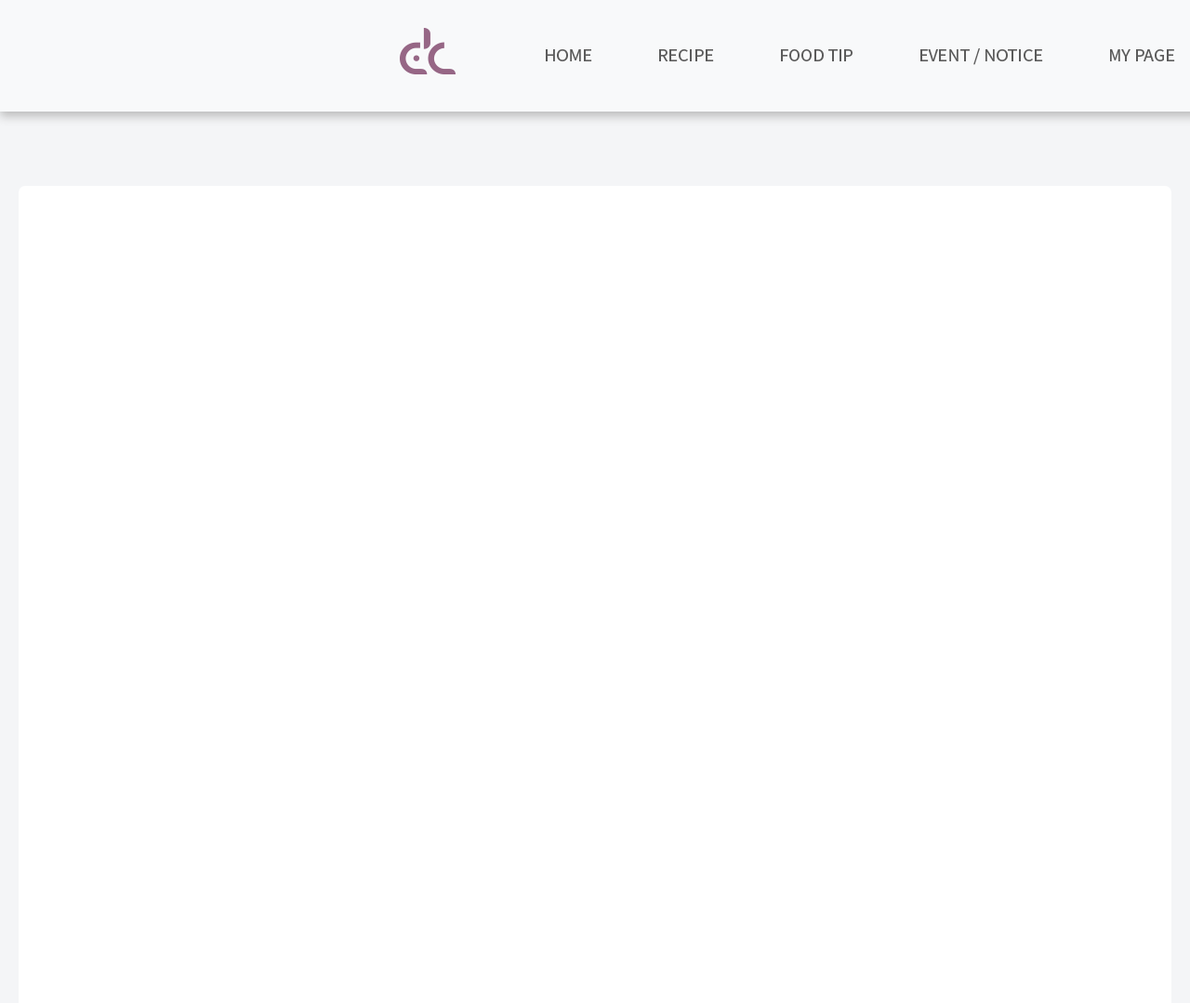
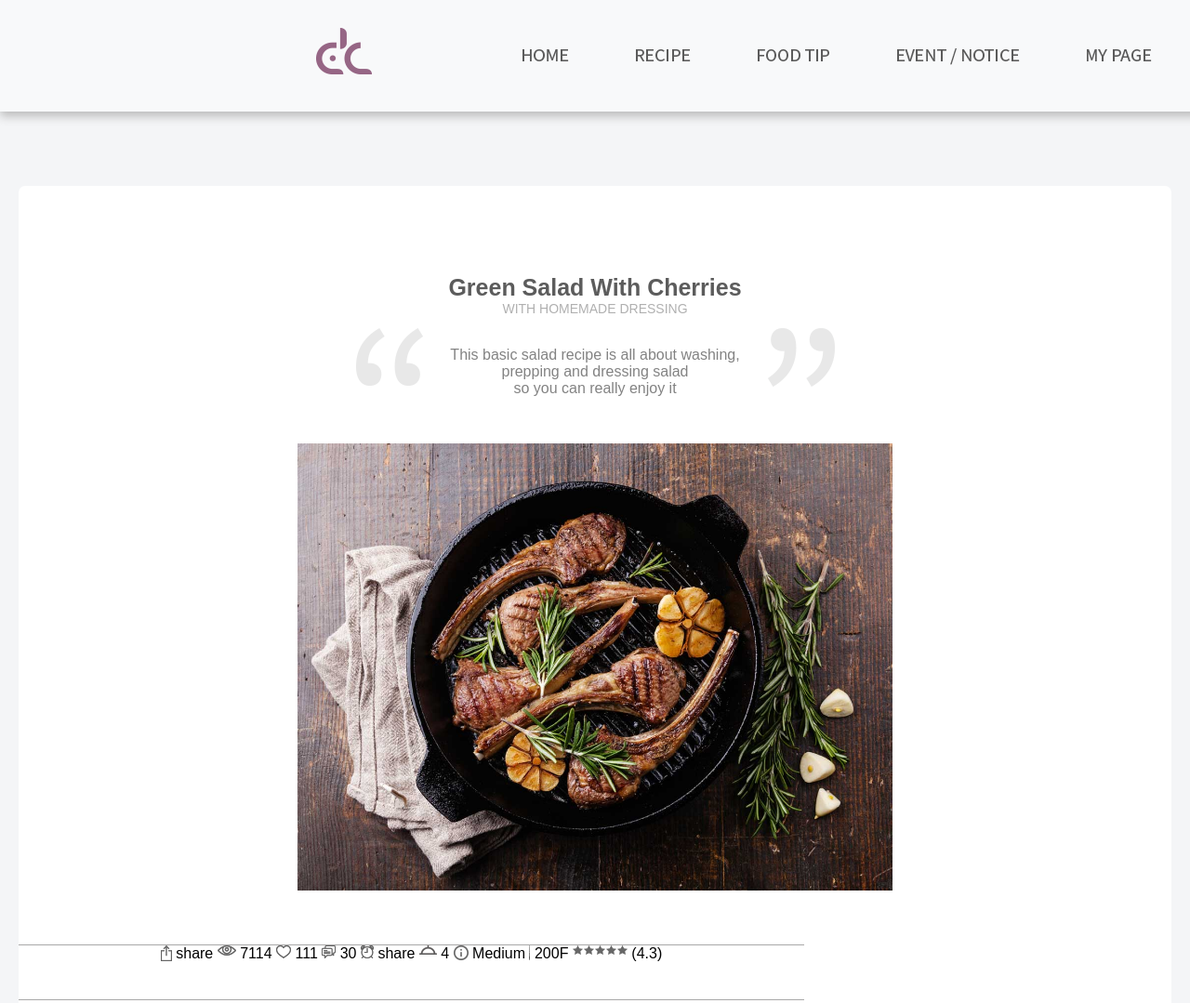
Before and after one commit to chogukhee/portfolio, a website: page html/sub(recipe).html in a window 1280 px wide. Shown: the top 1079 px of the page at 93% size. Drawn offline with Linux system fonts and the light colour scheme.

Commit message:
2017.06.28

```diff
--- a/assets/css/style.dev.css
+++ b/assets/css/style.dev.css
@@ -1,5 +1,5 @@
 /*reset*/
-/* line 2, assets\less\common.less */
+/* line 3, assets\less\common.less */
 body,
 html,
 h1,
@@ -16,46 +16,46 @@ p {
   margin: 0;
   padding: 0;
 }
-/* line 3, assets\less\common.less */
+/* line 4, assets\less\common.less */
 body {
-  font-family: 'Noto Sans', sans-serif;
+  font-family: 'Noto Sans KR', sans-serif;
 }
-/* line 4, assets\less\common.less */
+/* line 5, assets\less\common.less */
 ul,
 ol,
 dl,
 li {
   list-style: none;
 }
-/* line 5, assets\less\common.less */
+/* line 6, assets\less\common.less */
 img {
   vertical-align: top;
   border: 0;
 }
-/* line 6, assets\less\common.less */
+/* line 7, assets\less\common.less */
 input,
 button {
   vertical-align: middle;
 }
-/* line 7, assets\less\common.less */
+/* line 8, assets\less\common.less */
 a {
   text-decoration: none;
   color: #5b5b5b;
 }
-/* line 8, assets\less\common.less */
+/* line 9, assets\less\common.less */
 i {
   font-style: normal;
 }
 /*option*/
-/* line 12, assets\less\common.less */
+/* line 13, assets\less\common.less */
 .fl {
   float: left;
 }
-/* line 13, assets\less\common.less */
+/* line 14, assets\less\common.less */
 .fr {
   float: right;
 }
-/* line 15, assets\less\common.less */
+/* line 16, assets\less\common.less */
 header {
   width: 1920px;
   height: 120px;
@@ -66,42 +66,42 @@ header {
   z-index: 20000;
   box-shadow: 0 5px 10px #bababa;
 }
-/* line 24, assets\less\common.less */
+/* line 25, assets\less\common.less */
 header .gnb {
   width: 1240px;
   height: 120px;
   margin: 0 auto;
 }
-/* line 29, assets\less\common.less */
+/* line 30, assets\less\common.less */
 header .gnb .logo {
   width: 60px;
   height: 51px;
-  margin: 30px 75px 0 90px;
+  margin: 30px 75px 0 0;
 }
-/* line 34, assets\less\common.less */
+/* line 35, assets\less\common.less */
 header .gnb .site_option {
   margin-top: 47px;
   width: 168px;
 }
-/* line 40, assets\less\common.less */
+/* line 41, assets\less\common.less */
 header .gnb .site_option .login {
   margin-left: 24px;
 }
-/* line 43, assets\less\common.less */
+/* line 44, assets\less\common.less */
 header .gnb .site_option .sitemap {
   margin-left: 24px;
 }
-/* line 47, assets\less\common.less */
+/* line 48, assets\less\common.less */
 header .gnb .menu {
-  width: 749.283px;
-  margin: 0 auto;
+  width: 884px;
+  margin-left: 220px;
 }
-/* line 50, assets\less\common.less */
+/* line 51, assets\less\common.less */
 header .gnb .menu li {
   float: left;
   margin: 50px 70px 0 0;
 }
-/* line 53, assets\less\common.less */
+/* line 54, assets\less\common.less */
 header .gnb .menu li a {
   font-size: 18px;
 }
@@ -202,9 +202,66 @@ body {
 }
 /* line 3, assets\less\recipe.less */
 body .contents {
+  text-align: center;
   width: 1240px;
   height: 3350px;
   margin: 200px auto;
   background-color: #fff;
   border-radius: 7px;
 }
+/* line 10, assets\less\recipe.less */
+body .contents .subject {
+  padding: 95px 0 13px;
+}
+/* line 12, assets\less\recipe.less */
+body .contents .subject span {
+  display: block;
+  text-align: center;
+}
+/* line 16, assets\less\recipe.less */
+body .contents .subject span:nth-child(1) {
+  text-transform: capitalize;
+  font-size: 25px;
+  color: #5C5C5C;
+}
+/* line 21, assets\less\recipe.less */
+body .contents .subject span:nth-child(2) {
+  text-transform: uppercase;
+  font-size: 14px;
+  color: #B0B0B0;
+}
+/* line 27, assets\less\recipe.less */
+body .contents .quotation {
+  width: 515px;
+  margin: 0 auto;
+}
+/* line 30, assets\less\recipe.less */
+body .contents .quotation span:nth-child(1) {
+  float: left;
+}
+/* line 33, assets\less\recipe.less */
+body .contents .quotation span:nth-child(2) {
+  float: right;
+}
+/* line 37, assets\less\recipe.less */
+body .contents .txt {
+  color: #838383;
+  overflow: visible;
+  display: block;
+  text-align: center;
+  margin: 20px 0 50px;
+}
+/* line 45, assets\less\recipe.less */
+body .contents .img img {
+  width: 640px;
+  margin-bottom: 58px;
+}
+/* line 50, assets\less\recipe.less */
+body .contents .summary {
+  width: 845px;
+  height: 58px;
+  border-top: 0.25px #A9A8A8 solid;
+  border-bottom: 0.25px #A9A8A8 solid;
+  margin: 0 auto;
+  float: left;
+}
--- a/assets/less/common.less
+++ b/assets/less/common.less
@@ -1,6 +1,7 @@
 /*reset*/
+// @import url(//fonts.googleapis.com/earlyaccess/notosanskr.css);
 body,html,h1,h2,h3,h4,h5,h6,ul,ol,dl,li,p {margin:0; padding:0;}
-body {font-family: 'Noto Sans', sans-serif;}
+body {font-family: 'Noto Sans KR', sans-serif;}
 ul,ol,dl,li {list-style:none;}
 img {vertical-align:top; border:0;}
 input,button {vertical-align:middle;}
@@ -29,7 +30,7 @@ header {
     .logo{
       width: 60px;
       height: 51px;
-      margin:30px 75px 0 90px;
+      margin:30px 75px 0 0;
     }
     .site_option {
       margin-top :47px;
@@ -45,8 +46,8 @@ header {
       }
     }
     .menu {
-      width: 749.283px;
-      margin: 0 auto;
+      width: 884px;
+      margin-left:220px;
       li {
         float:left;
         margin :50px 70px 0 0;
--- a/assets/less/recipe.less
+++ b/assets/less/recipe.less
@@ -1,10 +1,57 @@
 body {
     background-color: #f4f5f7;
     .contents {
+        text-align: center;
         width: 1240px;
         height: 3350px;
         margin: 200px auto;
         background-color: #fff;
         border-radius: 7px;
+        .subject{
+            padding: 95px 0 13px;
+            span{
+                display: block;
+                text-align: center;
+            }
+            span:nth-child(1){
+                text-transform: capitalize;
+                font-size: 25px;
+                color:#5C5C5C;
+            }
+            span:nth-child(2){
+                text-transform: uppercase;
+                font-size: 14px;
+                color:#B0B0B0;
             }
         }
+        .quotation {
+            width: 515px;
+            margin: 0 auto;
+            span:nth-child(1) {
+                float:left;
+            }
+            span:nth-child(2) {
+                float:right;
+            }
+        }
+        .txt {
+            color:#838383;
+            overflow: visible;
+            display: block;
+            text-align: center;
+            margin:20px 0 50px;
+        }
+        .img{
+            img{
+                width: 640px;
+                margin-bottom: 58px;
+            }
+        }
+        .summary {
+            width: 845px;
+            height: 58px;
+            border-top: 0.25px #A9A8A8 solid;
+            border-bottom : 0.25px #A9A8A8 solid;
+            margin : 0 auto;
+    }
+}
--- a/html/sub(recipe).html
+++ b/html/sub(recipe).html
@@ -40,6 +40,31 @@
 </header>
 <div class="wrapper">
     <div class="contents">
+        <div class="subject">
+            <span><strong>Green salad with cherries</strong></span>
+            <span>WITH HOMEMADE DRESSING</span>
+        </div>
+        <div class="quotation">
+            <span><img src="../assets/images/source/a.png" alt=""></span>
+            <span><img src="../assets/images/source/b.png" alt=""></span>
+        </div>
+        <span class="txt">
+            This basic salad recipe is all about washing,<br />
+            prepping and dressing salad<br />
+            so you can really enjoy it<br />
+        </span>
+        <span class="img"><img src="../assets/images/recipe1.jpg" alt=""></span>
+        <div class="summary">
+            <span class="share"><img src="../assets/images/source/share.png" alt=""> share</span>
+            <span class="view"><img src="../assets/images/source/view.png" alt=""> 7114</span>
+            <span class="heart"><img src="../assets/images/source/heart.png" alt=""> 111</span>
+            <span class="chat"><img src="../assets/images/source/chat.png" alt=""> 30</span>
+            <span class="clock"><img src="../assets/images/source/clock.png" alt=""> share</span>
+            <span class="serve"><img src="../assets/images/source/serve.png" alt=""> 4</span>
+            <span class="information"><img src="../assets/images/source/information.png" alt=""> Medium</span>
+            <span class="temperature"><img src="../assets/images/source/temperature.png" alt=""> 200F</span>
+            <span class="star"><img src="../assets/images/source/star.png" alt=""> (4.3)</span>
+        </div>
     </div>
 </div>
 </body>
```
Also changed, not shown: html/main.html (+1 -0 lines), assets/css/style.min.css, assets/images/source/serve.png (added). Lines whose indentation alone changed are shown as unchanged.
